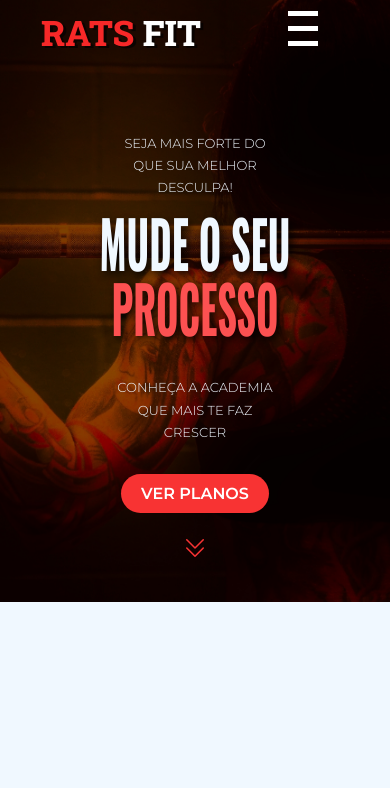
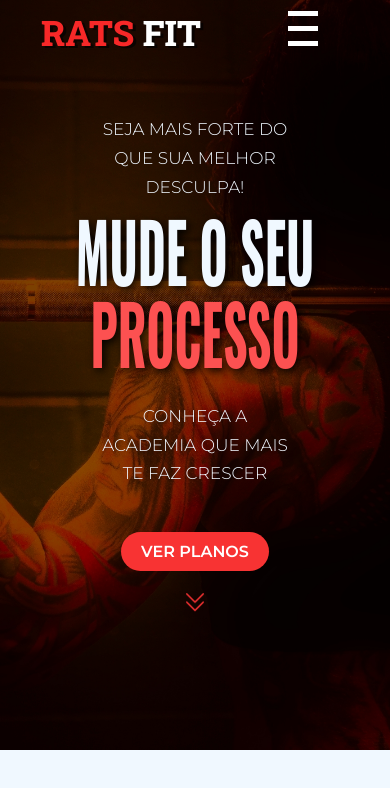
Before and after one commit to joao121gf/academia, a plain HTML site: page index.html in a window 390 px wide. Drawn offline with nearby package versions, Linux system fonts and the light colour scheme.

Commit message:
Terminando banner principal

```diff
--- a/css/banner.css
+++ b/css/banner.css
@@ -250,9 +250,7 @@ body {
   .logo-gym-mobile a {
     font-size: 2.2rem;
   }
-  .container-home {
-    height: 602px;
-  }
+
   .logo-gym-mobile {
     left: 41px;
     top: 34px;
--- a/css/conteudo-principal.css
+++ b/css/conteudo-principal.css
@@ -1,6 +1,6 @@
 @import url("https://fonts.googleapis.com/css2?family=Montserrat:wght@100;200;300;400;500;600;700;800;900&display=swap");
 /* font-family: 'Montserrat', sans-serif; */
-@import url('https://fonts.googleapis.com/css2?family=Oswald:wght@500;600;700&display=swap');
+@import url("https://fonts.googleapis.com/css2?family=Oswald:wght@500;600;700&display=swap");
 /* font-family: 'Oswald', sans-serif; */
 
 .container-home {
@@ -9,52 +9,52 @@
   text-align: center;
   align-items: center;
   justify-content: center;
+  position: relative;
+  z-index: -1;
 }
 
 .banner {
   margin: 0 auto;
   width: 80%;
   position: absolute;
-  top: 119px;
+  top: 162px;
   height: 200px;
   /* background-color: rgba(0, 0, 0, 0.178); */
   display: flex;
   font-weight: 600;
   font-size: 1.5rem;
   color: aliceblue;
-  font-family: 'Montserrat', sans-serif;
+  font-family: "Montserrat", sans-serif;
   text-transform: uppercase;
   text-align: center;
   line-height: 1.7;
   display: block;
 }
 
-.banner .mini{
+.banner .mini {
   font-weight: 300;
   font-size: 13px;
   text-align: center;
   margin-bottom: 28px;
-
-
-
 }
 
-.container-mini{
+.container-mini {
   width: 50%;
   margin: 0 auto;
+  margin-bottom: 65px;
 }
 
 .container-processo p {
   font-weight: 700;
   line-height: 1;
-  font-size: 2.4rem;
+  font-size: 4rem;
   transform: scaleY(1.7);
-  font-family: 'Oswald', sans-serif;
+  font-family: "Oswald", sans-serif;
   text-shadow: 3px 2px 7px black;
-
+  margin-bottom: 89px;
 }
 
-.container-processo{
+.container-processo {
   margin-bottom: 63px;
 }
 
@@ -67,6 +67,71 @@
   font-size: 1rem;
 }
 
-.seta{
+.seta {
   margin-top: 20px;
 }
+
+.banner .mini {
+  font-size: 23px;
+  max-width: 550px;
+  margin: 0 auto;
+}
+@media (max-width: 780px) {
+  .banner {
+    top: 110px;
+  }
+  .banner .mini {
+    font-size: 21px;
+  }
+  .container-mini {
+    margin-bottom: 41px;
+  }
+  .container-processo p {
+    font-size: 3.5rem;
+  }
+}
+
+@media (max-width: 600px) {
+  .container-processo p {
+    font-weight: 700;
+    line-height: 1;
+    font-size: 3rem;
+    transform: scaleY(1.7);
+    font-family: "Oswald", sans-serif;
+    text-shadow: 3px 2px 7px black;
+    max-width: 242px;
+    margin: 0 auto;
+  }
+  .banner .mini {
+    max-width: 188px;
+    margin: 0 auto;
+    margin-bottom: 40px;
+    font-size: 17px;
+  }
+  .banner {
+    top: 115px;
+  }
+}
+
+@media (max-width: 456px) {
+  .container-mini {
+    width: 65%;
+  }
+}
+
+.seta img{
+  animation: levitar 1.5s ease-in-out infinite;
+}
+
+
+@keyframes levitar {
+  0% {
+    transform: translateY(0);
+  }
+  50% {
+    transform: translateY(-5px);
+  }
+  100% {
+    transform: translateY(0);
+  }
+}
```
